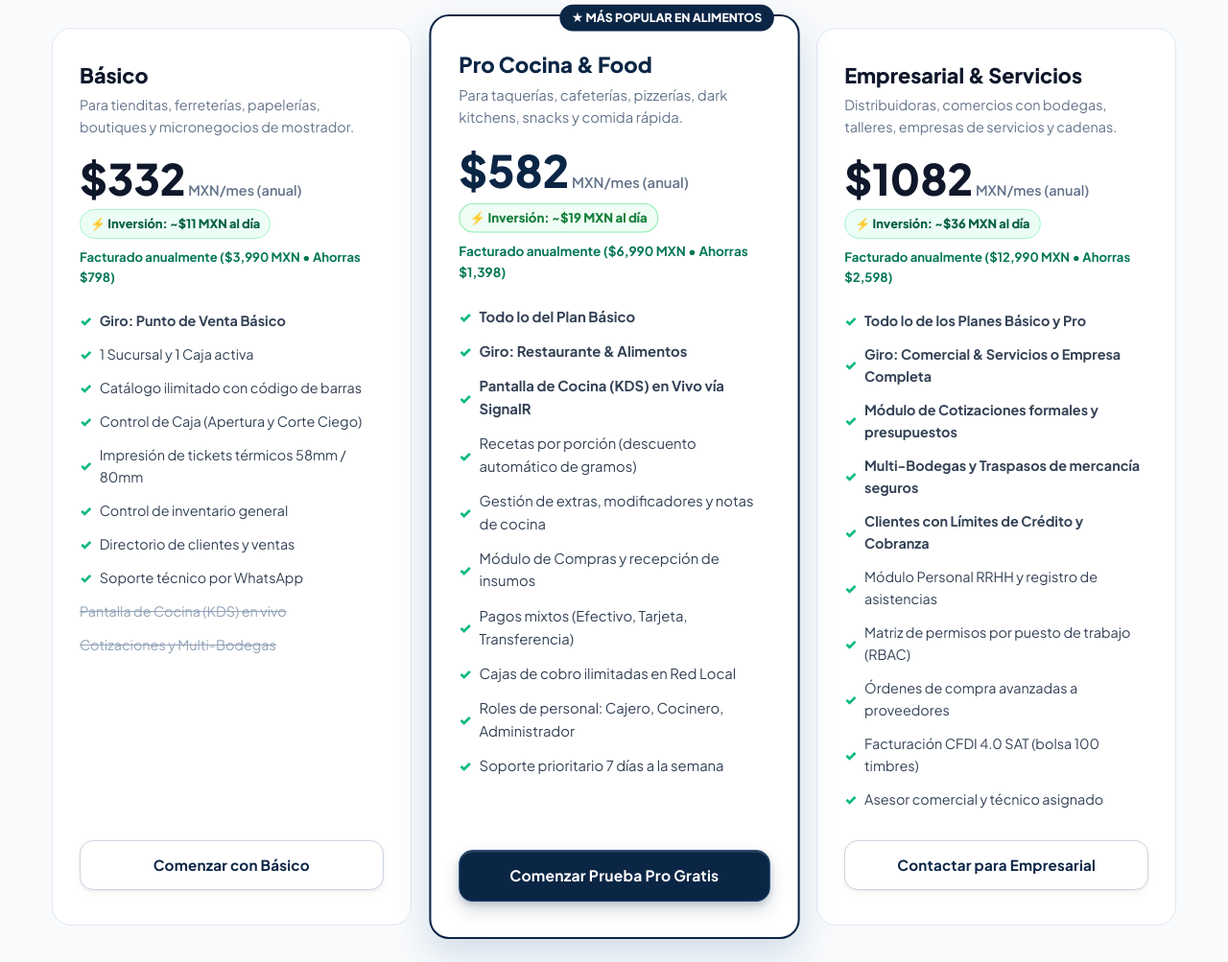
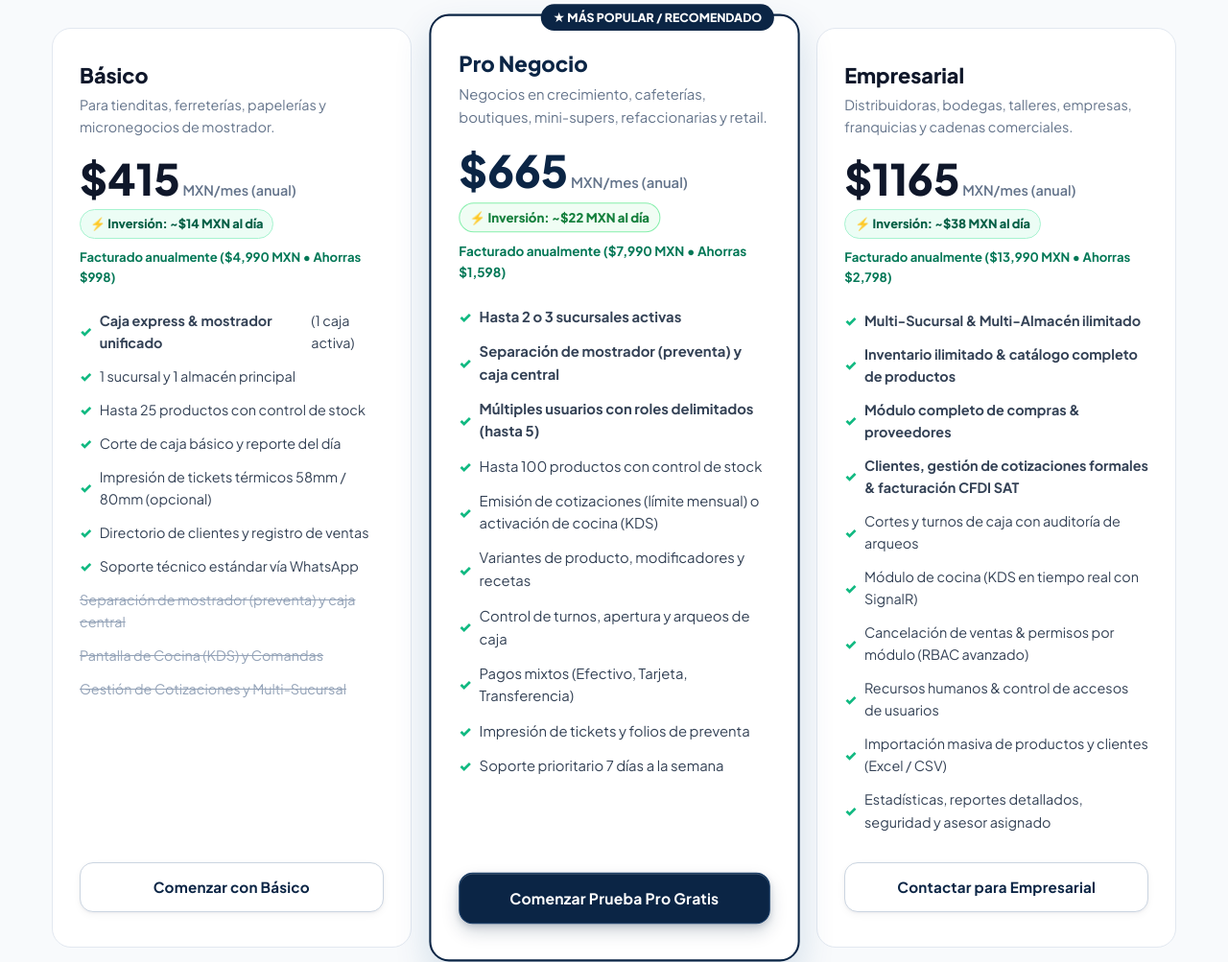
Before and after one commit to J3susAlf/puntogo-landing, a website: page index.html in a window 1280 px wide. Shown: the part 4861-5864 px from the top of the page at 96% size. Drawn offline with Linux system fonts and the light colour scheme.

Commit message:
PLANES Y ORECIOS

```diff
--- a/index.html
+++ b/index.html
@@ -805,26 +805,26 @@
         <!-- Plan Básico -->
         <div class="pricing-card">
           <h3 class="pricing-title">Básico</h3>
-          <p class="pricing-desc">Para tienditas, ferreterías, papelerías, boutiques y micronegocios de mostrador.</p>
+          <p class="pricing-desc">Para tienditas, ferreterías, papelerías y micronegocios de mostrador.</p>
 
           <div class="pricing-price-wrap">
-            <span id="price-basico" class="pricing-amount">$332</span>
+            <span id="price-basico" class="pricing-amount">$415</span>
             <span class="pricing-period">MXN/mes (anual)</span>
-            <div><span id="daily-basico" class="pricing-daily-badge">⚡ Inversión: ~$11 MXN al día</span></div>
-            <div id="subtext-basico" class="pricing-billed-annual">Facturado anualmente ($3,990 MXN • Ahorras $798)</div>
+            <div><span id="daily-basico" class="pricing-daily-badge">⚡ Inversión: ~$14 MXN al día</span></div>
+            <div id="subtext-basico" class="pricing-billed-annual">Facturado anualmente ($4,990 MXN • Ahorras $998)</div>
           </div>
 
           <ul class="pricing-list">
-            <li class="check"><strong>Giro: Punto de Venta Básico</strong></li>
-            <li class="check">1 Sucursal y 1 Caja activa</li>
-            <li class="check">Catálogo ilimitado con código de barras</li>
-            <li class="check">Control de Caja (Apertura y Corte Ciego)</li>
-            <li class="check">Impresión de tickets térmicos 58mm / 80mm</li>
-            <li class="check">Control de inventario general</li>
-            <li class="check">Directorio de clientes y ventas</li>
-            <li class="check">Soporte técnico por WhatsApp</li>
-            <li class="unsupported">Pantalla de Cocina (KDS) en vivo</li>
-            <li class="unsupported">Cotizaciones y Multi-Bodegas</li>
+            <li class="check"><strong>Caja express & mostrador unificado</strong> (1 caja activa)</li>
+            <li class="check">1 sucursal y 1 almacén principal</li>
+            <li class="check">Hasta 25 productos con control de stock</li>
+            <li class="check">Corte de caja básico y reporte del día</li>
+            <li class="check">Impresión de tickets térmicos 58mm / 80mm (opcional)</li>
+            <li class="check">Directorio de clientes y registro de ventas</li>
+            <li class="check">Soporte técnico estándar vía WhatsApp</li>
+            <li class="unsupported">Separación de mostrador (preventa) y caja central</li>
+            <li class="unsupported">Pantalla de Cocina (KDS) y Comandas</li>
+            <li class="unsupported">Gestión de Cotizaciones y Multi-Sucursal</li>
           </ul>
 
           <a href="#" class="btn btn-secondary" data-whatsapp-plan="BASICO">
@@ -832,60 +832,60 @@
           </a>
         </div>
 
-        <!-- Plan Pro Cocina (Destacado) -->
+        <!-- Plan Pro Negocio (Destacado) -->
         <div class="pricing-card popular">
-          <div class="pricing-ribbon">★ MÁS POPULAR EN ALIMENTOS</div>
-          <h3 class="pricing-title" style="color: var(--primary);">Pro Cocina & Food</h3>
-          <p class="pricing-desc">Para taquerías, cafeterías, pizzerías, dark kitchens, snacks y comida rápida.</p>
+          <div class="pricing-ribbon">★ MÁS POPULAR / RECOMENDADO</div>
+          <h3 class="pricing-title" style="color: var(--primary);">Pro Negocio</h3>
+          <p class="pricing-desc">Negocios en crecimiento, cafeterías, boutiques, mini-supers, refaccionarias y retail.</p>
 
           <div class="pricing-price-wrap">
-            <span id="price-pro" class="pricing-amount">$582</span>
+            <span id="price-pro" class="pricing-amount">$665</span>
             <span class="pricing-period">MXN/mes (anual)</span>
-            <div><span id="daily-pro" class="pricing-daily-badge">⚡ Inversión: ~$19 MXN al día</span></div>
-            <div id="subtext-pro" class="pricing-billed-annual">Facturado anualmente ($6,990 MXN • Ahorras $1,398)</div>
+            <div><span id="daily-pro" class="pricing-daily-badge">⚡ Inversión: ~$22 MXN al día</span></div>
+            <div id="subtext-pro" class="pricing-billed-annual">Facturado anualmente ($7,990 MXN • Ahorras $1,598)</div>
           </div>
 
           <ul class="pricing-list">
-            <li class="check"><strong>Todo lo del Plan Básico</strong></li>
-            <li class="check"><strong>Giro: Restaurante & Alimentos</strong></li>
-            <li class="check"><strong>Pantalla de Cocina (KDS) en Vivo vía SignalR</strong></li>
-            <li class="check">Recetas por porción (descuento automático de gramos)</li>
-            <li class="check">Gestión de extras, modificadores y notas de cocina</li>
-            <li class="check">Módulo de Compras y recepción de insumos</li>
+            <li class="check"><strong>Hasta 2 o 3 sucursales activas</strong></li>
+            <li class="check"><strong>Separación de mostrador (preventa) y caja central</strong></li>
+            <li class="check"><strong>Múltiples usuarios con roles delimitados (hasta 5)</strong></li>
+            <li class="check">Hasta 100 productos con control de stock</li>
+            <li class="check">Emisión de cotizaciones (límite mensual) o activación de cocina (KDS)</li>
+            <li class="check">Variantes de producto, modificadores y recetas</li>
+            <li class="check">Control de turnos, apertura y arqueos de caja</li>
             <li class="check">Pagos mixtos (Efectivo, Tarjeta, Transferencia)</li>
-            <li class="check">Cajas de cobro ilimitadas en Red Local</li>
-            <li class="check">Roles de personal: Cajero, Cocinero, Administrador</li>
+            <li class="check">Impresión de tickets y folios de preventa</li>
             <li class="check">Soporte prioritario 7 días a la semana</li>
           </ul>
 
-          <a href="#" class="btn btn-primary" data-whatsapp-plan="PRO COCINA">
+          <a href="#" class="btn btn-primary" data-whatsapp-plan="PRO NEGOCIO">
             Comenzar Prueba Pro Gratis
           </a>
         </div>
 
         <!-- Plan Empresarial -->
         <div class="pricing-card">
-          <h3 class="pricing-title">Empresarial & Servicios</h3>
-          <p class="pricing-desc">Distribuidoras, comercios con bodegas, talleres, empresas de servicios y cadenas.</p>
+          <h3 class="pricing-title">Empresarial</h3>
+          <p class="pricing-desc">Distribuidoras, bodegas, talleres, empresas, franquicias y cadenas comerciales.</p>
 
           <div class="pricing-price-wrap">
-            <span id="price-empresarial" class="pricing-amount">$1,082</span>
+            <span id="price-empresarial" class="pricing-amount">$1,165</span>
             <span class="pricing-period">MXN/mes (anual)</span>
-            <div><span id="daily-empresarial" class="pricing-daily-badge">⚡ Inversión: ~$36 MXN al día</span></div>
-            <div id="subtext-empresarial" class="pricing-billed-annual">Facturado anualmente ($12,990 MXN • Ahorras $2,598)</div>
+            <div><span id="daily-empresarial" class="pricing-daily-badge">⚡ Inversión: ~$38 MXN al día</span></div>
+            <div id="subtext-empresarial" class="pricing-billed-annual">Facturado anualmente ($13,990 MXN • Ahorras $2,798)</div>
           </div>
 
           <ul class="pricing-list">
-            <li class="check"><strong>Todo lo de los Planes Básico y Pro</strong></li>
-            <li class="check"><strong>Giro: Comercial & Servicios o Empresa Completa</strong></li>
-            <li class="check"><strong>Módulo de Cotizaciones formales y presupuestos</strong></li>
-            <li class="check"><strong>Multi-Bodegas y Traspasos de mercancía seguros</strong></li>
-            <li class="check"><strong>Clientes con Límites de Crédito y Cobranza</strong></li>
-            <li class="check">Módulo Personal RRHH y registro de asistencias</li>
-            <li class="check">Matriz de permisos por puesto de trabajo (RBAC)</li>
-            <li class="check">Órdenes de compra avanzadas a proveedores</li>
-            <li class="check">Facturación CFDI 4.0 SAT (bolsa 100 timbres)</li>
-            <li class="check">Asesor comercial y técnico asignado</li>
+            <li class="check"><strong>Multi-Sucursal & Multi-Almacén ilimitado</strong></li>
+            <li class="check"><strong>Inventario ilimitado & catálogo completo de productos</strong></li>
+            <li class="check"><strong>Módulo completo de compras & proveedores</strong></li>
+            <li class="check"><strong>Clientes, gestión de cotizaciones formales & facturación CFDI SAT</strong></li>
+            <li class="check">Cortes y turnos de caja con auditoría de arqueos</li>
+            <li class="check">Módulo de cocina (KDS en tiempo real con SignalR)</li>
+            <li class="check">Cancelación de ventas & permisos por módulo (RBAC avanzado)</li>
+            <li class="check">Recursos humanos & control de accesos de usuarios</li>
+            <li class="check">Importación masiva de productos y clientes (Excel / CSV)</li>
+            <li class="check">Estadísticas, reportes detallados, seguridad y asesor asignado</li>
           </ul>
 
           <a href="#" class="btn btn-secondary" data-whatsapp-plan="EMPRESARIAL">
--- a/js/main.js
+++ b/js/main.js
@@ -229,28 +229,28 @@ function initGirosAndModules() {
    ---------------------------------------------------- */
 const PRICING_DATA = {
   basico: {
-    monthly: 399,
-    annual: 3990,
-    annualMonthEquivalent: 332,
-    savingsAnnual: 798,
-    dailyMonthly: 13,
-    dailyAnnual: 11,
+    monthly: 499,
+    annual: 4990,
+    annualMonthEquivalent: 415,
+    savingsAnnual: 998,
+    dailyMonthly: 16,
+    dailyAnnual: 14,
   },
   pro: {
-    monthly: 699,
-    annual: 6990,
-    annualMonthEquivalent: 582,
-    savingsAnnual: 1398,
-    dailyMonthly: 23,
-    dailyAnnual: 19,
+    monthly: 799,
+    annual: 7990,
+    annualMonthEquivalent: 665,
+    savingsAnnual: 1598,
+    dailyMonthly: 26,
+    dailyAnnual: 22,
   },
   empresarial: {
-    monthly: 1299,
-    annual: 12990,
-    annualMonthEquivalent: 1082,
-    savingsAnnual: 2598,
-    dailyMonthly: 43,
-    dailyAnnual: 36,
+    monthly: 1399,
+    annual: 13990,
+    annualMonthEquivalent: 1165,
+    savingsAnnual: 2798,
+    dailyMonthly: 46,
+    dailyAnnual: 38,
   },
 };
 
```
